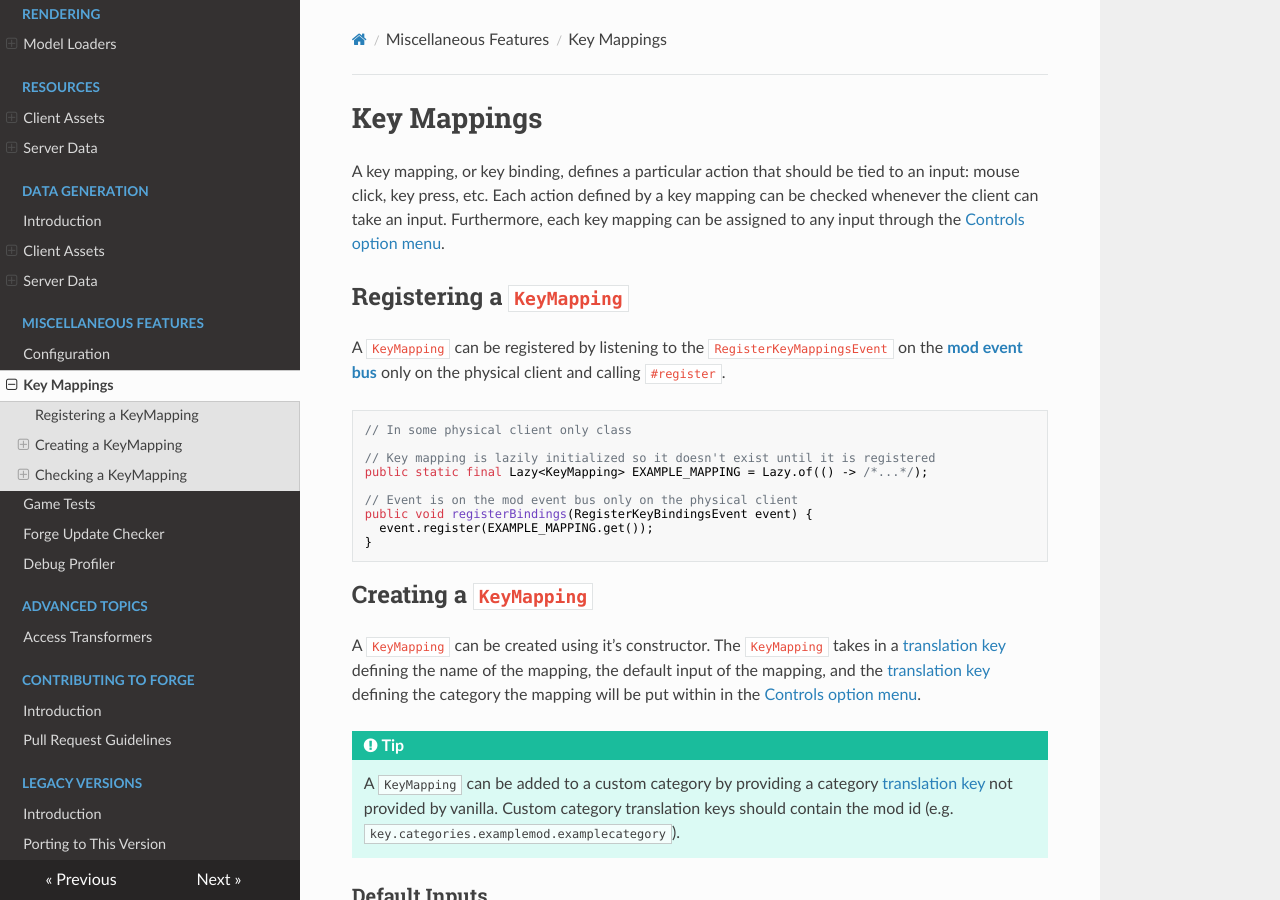
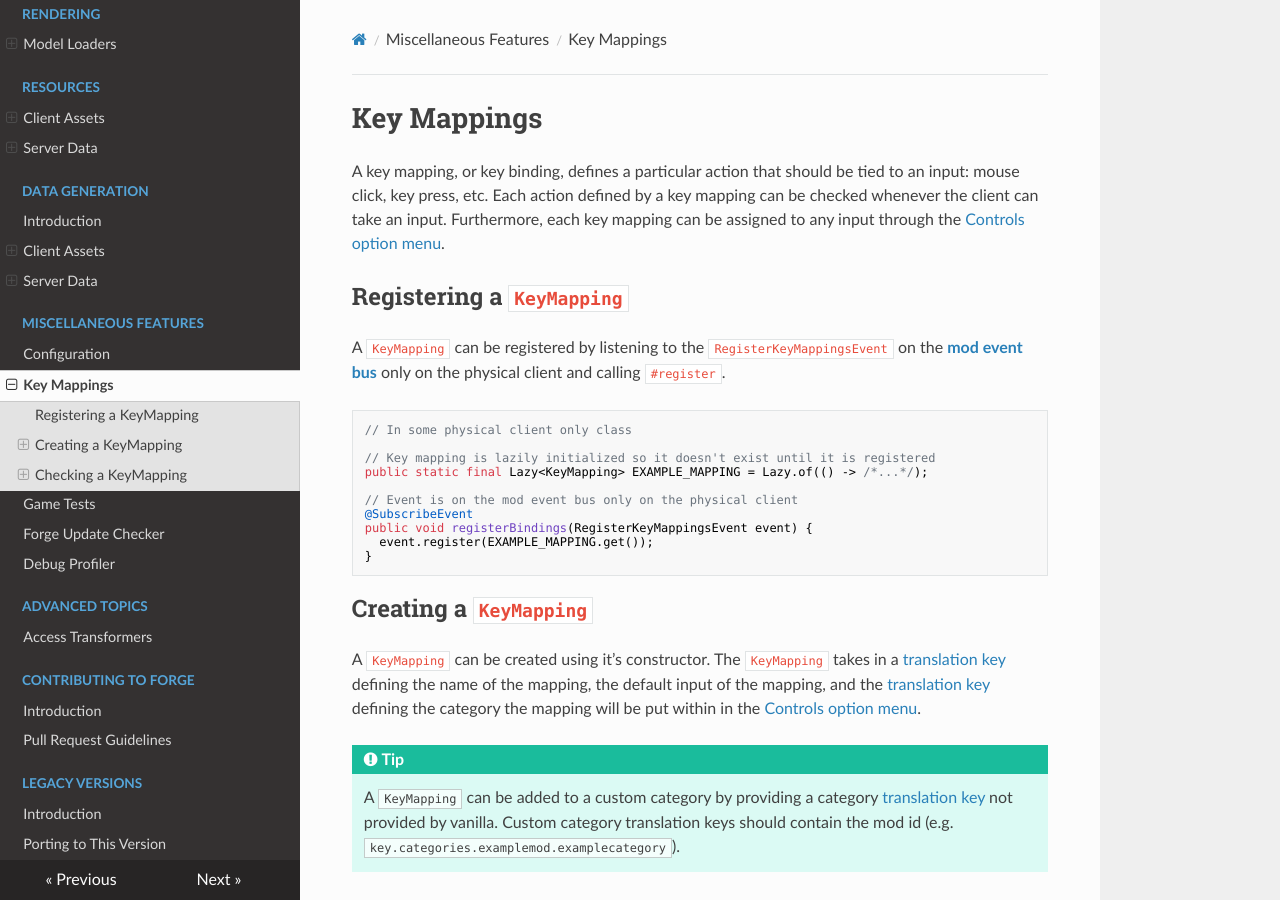
Before and after one commit to MinecraftForge/Documentation, an MkDocs documentation site: the page built from docs/misc/keymappings.md, in a window 1280 px wide and 900 px high. Built offline with MkDocs 1.6.1, drawn with Linux system fonts in a browser that asks for light colours; nearby versions of some CDN libraries.

Commit message:
[1.19.x] Fix KeyMapping registration code (#470)
* Fix outdated KeyMapping registration code

* Add @SubscribeEvent annotation to KeyMapping registration code

````diff
--- a/docs/misc/keymappings.md
+++ b/docs/misc/keymappings.md
@@ -13,7 +13,8 @@ A `KeyMapping` can be registered by listening to the `RegisterKeyMappingsEvent`
 public static final Lazy<KeyMapping> EXAMPLE_MAPPING = Lazy.of(() -> /*...*/);
 
 // Event is on the mod event bus only on the physical client
-public void registerBindings(RegisterKeyBindingsEvent event) {
+@SubscribeEvent
+public void registerBindings(RegisterKeyMappingsEvent event) {
   event.register(EXAMPLE_MAPPING.get());
 }
 ```
````
